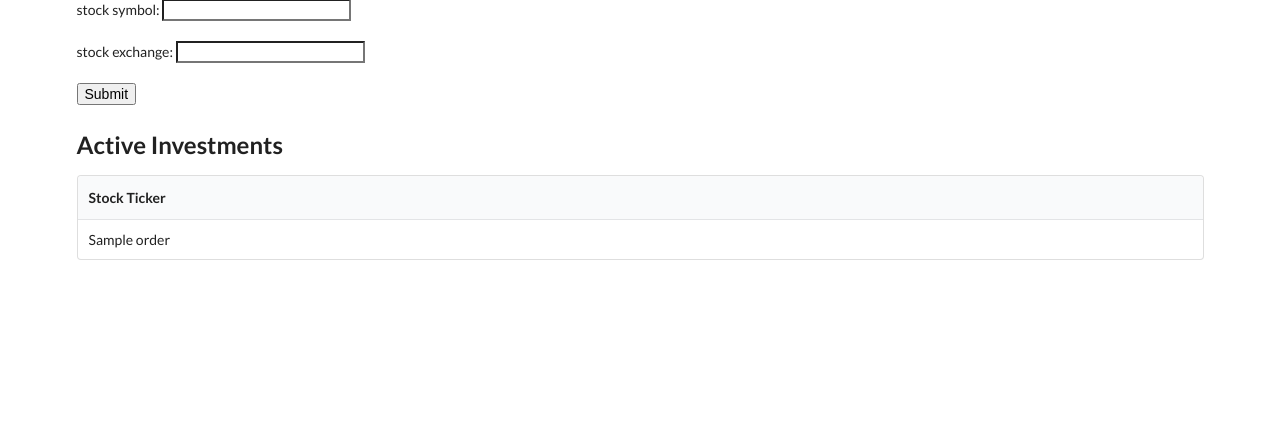
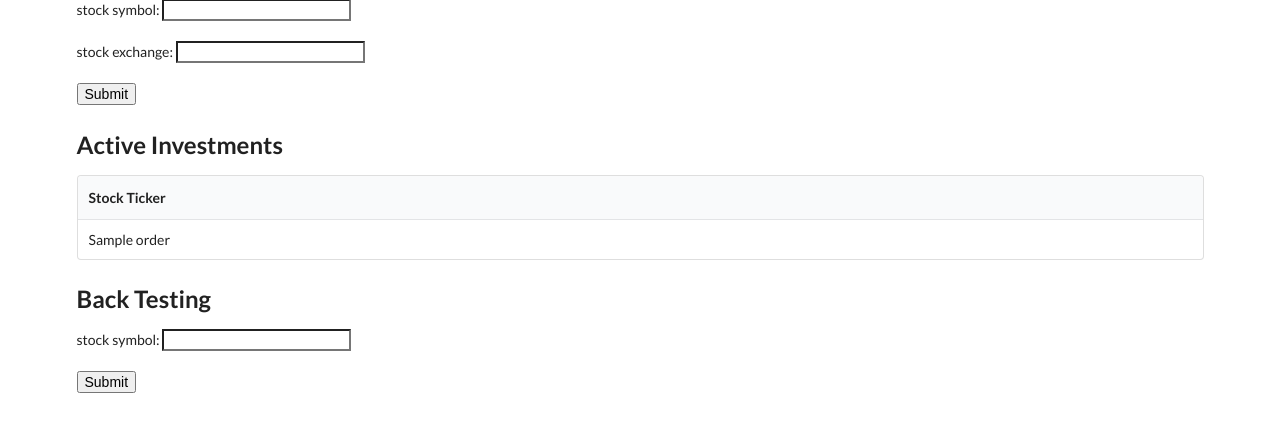
Before and after one commit to clark1816/tradingbot, a FastAPI app: template templates/index.html in a window 1280 px wide. Shown: the part 292-724 px from the top of the page. Run offline with FastAPI, Linux system fonts and the light colour scheme; the template is opened without the code that fills it: most values are stand-ins (such as "Sample title", 1, 10 or a date in 2020); some libraries are stand-ins or nearby versions.

Commit message:
Update index.html

```diff
--- a/templates/index.html
+++ b/templates/index.html
@@ -54,7 +54,12 @@
                     {% endfor %}
                 </tbody>
                 </table>
-
+            <h2>Back Testing</h2>
+            <form action="/backtest" method="post">
+            <label for="fname">stock symbol:</label>
+            <input type="text" id="fname" name="symbol"><br><br>
+            <input type="submit">
+            </form>
     </div>
     </body>
 </html>
```
